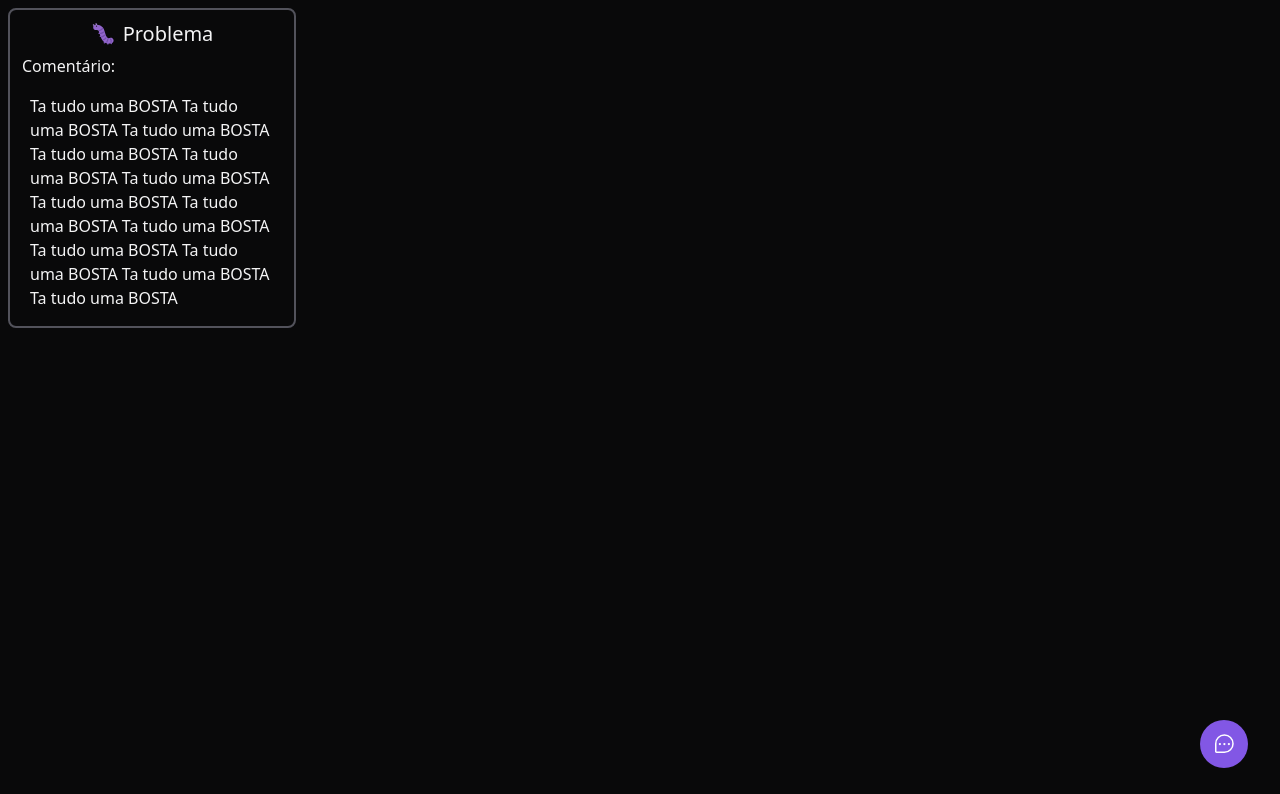
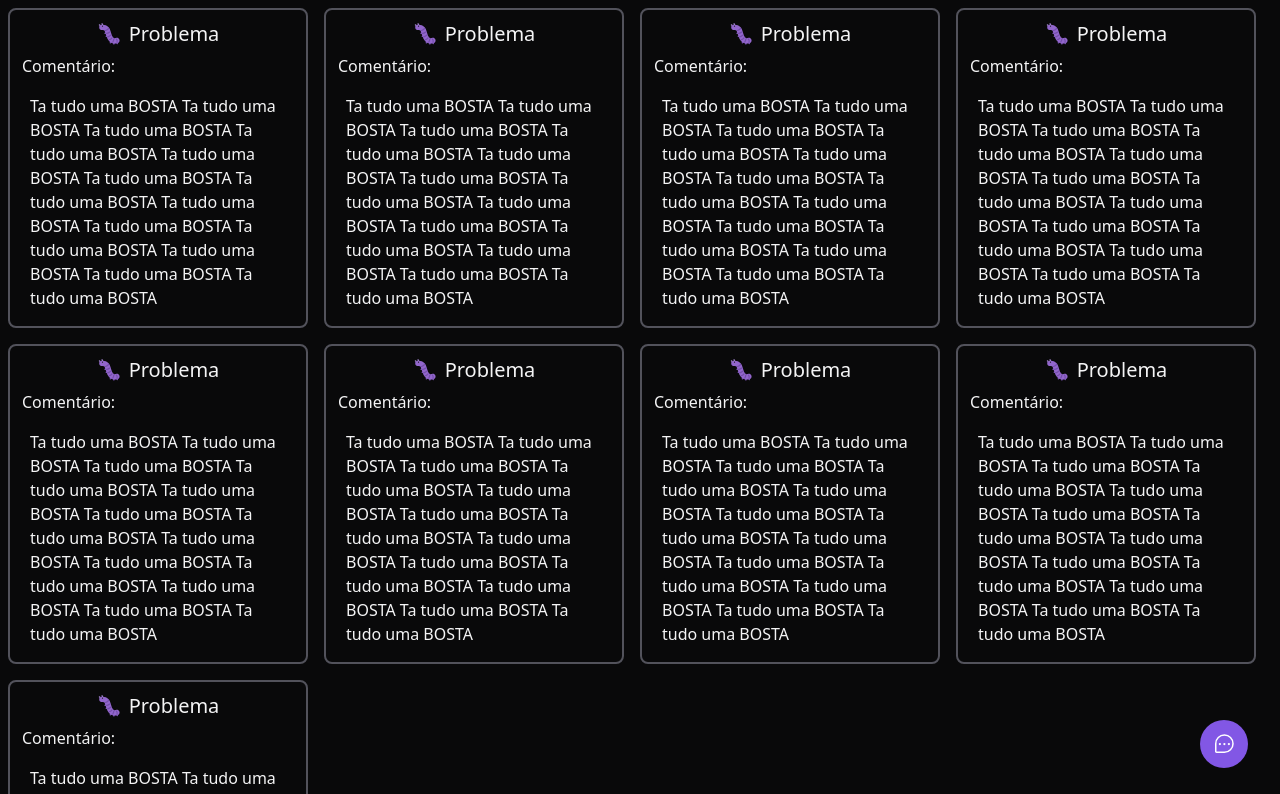
Before and after one commit to LucasMatheos/NLW-Return, a React (Vite) app: page / in a window 1280 px wide. Shown: the top 794 px of the page. Built offline with nearby package versions, Linux system fonts and the light colour scheme; no server answers.

Commit message:
Widget feedback and display done
Co-authored-by: NHNHlord <nicholas_nh_br@yahoo.com.br>

```diff
--- a/src/App.tsx
+++ b/src/App.tsx
@@ -4,8 +4,8 @@ import { WidgetDisplay } from "./components/WidgetDisplay";
 export function App() {
   return (
     <>
+      <WidgetDisplay />
       <Widget />
-      <WidgetDisplay />
     </>
   );
 }
--- a/src/components/Widget.tsx
+++ b/src/components/Widget.tsx
@@ -4,7 +4,7 @@ import { WidgetForm } from "./WidgetForm";
 
 export function Widget() {
   return (
-    <Popover className="absolute bottom-4 right-4 flex flex-col items-end md:bottom-8 md:right-8 ">
+    <Popover className="fixed bottom-4 right-4 flex flex-col items-end md:bottom-8 md:right-8 ">
       <Popover.Panel>
         <WidgetForm />
       </Popover.Panel>
--- a/src/components/WidgetDisplay/WidgetCard.tsx
+++ b/src/components/WidgetDisplay/WidgetCard.tsx
@@ -15,20 +15,21 @@ export function WidgetCard() {
       border-2
       rounded-lg
       p-3
-      w-72
       h-80
       m-2
       border-zinc-600
       bg-transparent
-    "
+      w-[100%]
+      lg:w-[calc(100%/4-1rem)]
+      "
     >
       <header>
         <span className="text-xl leading-6 flex items-center justify-center gap-2">
           <img src={bugImage} alt="" className="h-6 w-6" /> Problema
         </span>
       </header>
-      <span className="">Comentário:</span>
-      <main className="w-[258px] h-auto rounded-md  text-zinc-100  bg-transparent scrollbar scrollbar-thumb-zinc-700 scrollbar-track-transparent scrollbar-thin">
+      <span>Comentário:</span>
+      <main className="lg:w-[100%] h-auto rounded-md  text-zinc-100  bg-transparent scrollbar scrollbar-thumb-zinc-700 scrollbar-track-transparent scrollbar-thin">
         <p className="p-2">
           Ta tudo uma BOSTA Ta tudo uma BOSTA Ta tudo uma BOSTA Ta tudo uma
           BOSTA Ta tudo uma BOSTA Ta tudo uma BOSTA Ta tudo uma BOSTA Ta tudo
--- a/src/components/WidgetDisplay/index.tsx
+++ b/src/components/WidgetDisplay/index.tsx
@@ -7,10 +7,20 @@ export function WidgetDisplay() {
       w-[calc(100vw-1rem)]
       flex
       flex-wrap
+      items-center
+
 
       "
     >
       <WidgetCard />
+      <WidgetCard />
+      <WidgetCard />
+      <WidgetCard />
+      <WidgetCard />
+      <WidgetCard />
+      <WidgetCard />
+      <WidgetCard />
+      <WidgetCard />
     </div>
   );
 }
```
